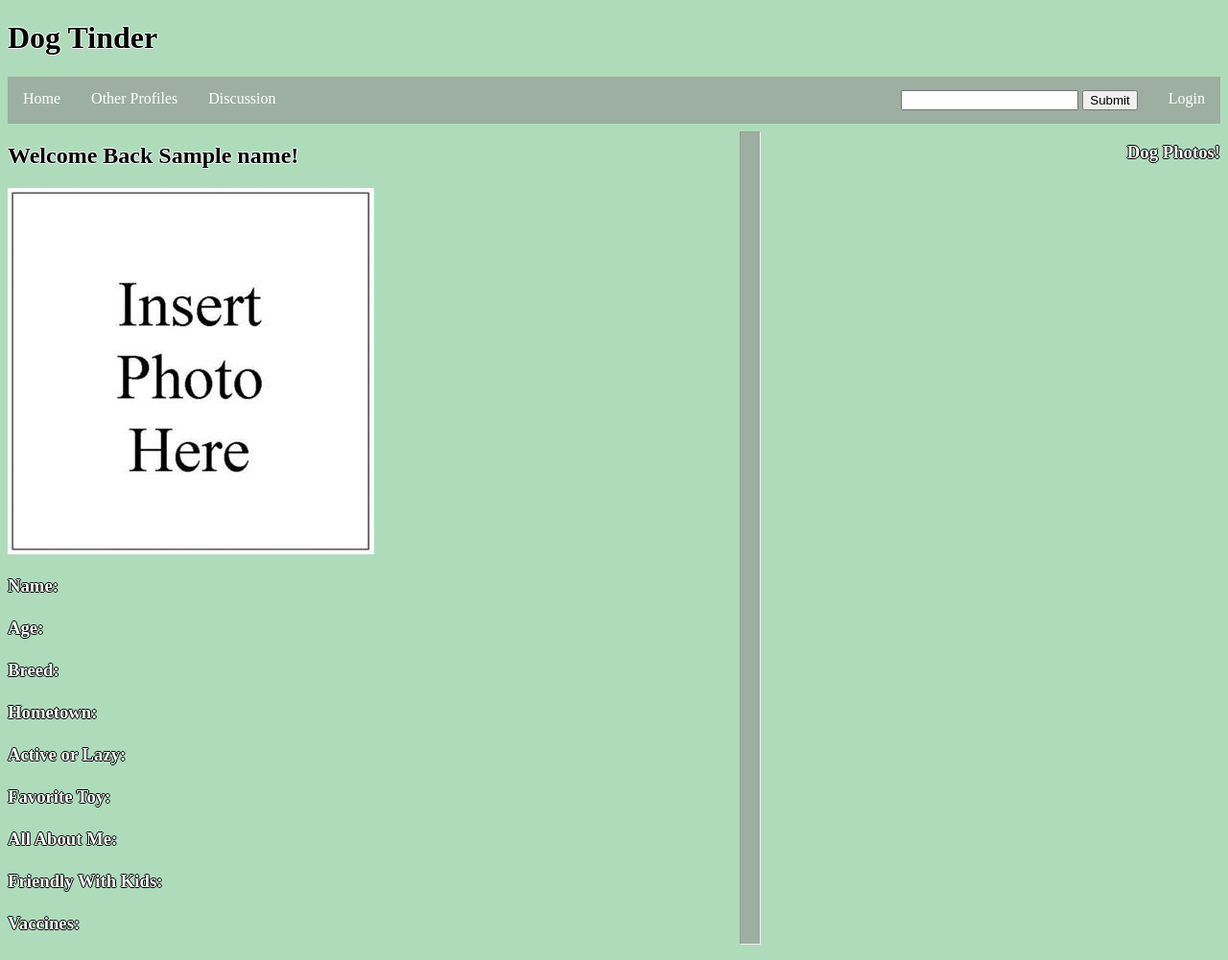
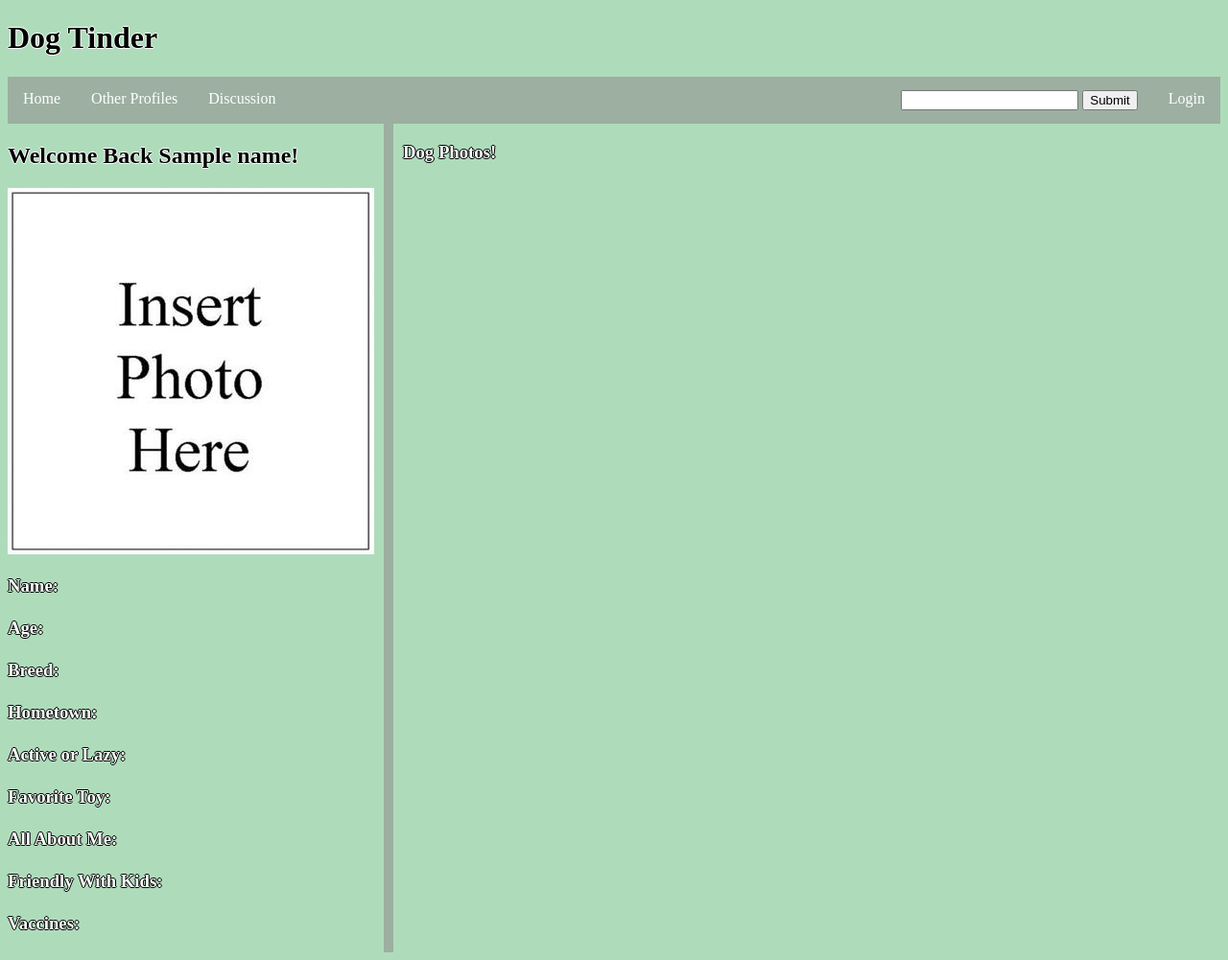
Before and after one commit to jacobia21/bermudaTriangle, a Python web app: template dog-tinder/templates/user_profile.html in a window 1280 px wide. Shown: the whole page at 96% size. Run offline with Jinja, Linux system fonts and the light colour scheme; the template is opened without the code that fills it: most values are stand-ins (such as "Sample title", 1, 10 or a date in 2020).

Commit message:
Fix profile flex layout

```diff
--- a/dog-tinder/resources/style.css
+++ b/dog-tinder/resources/style.css
@@ -38,6 +38,14 @@
 .headerRight {
   float: right;
 }
+.rightBorder {
+  padding-right: 10px;
+  border-right: 10px solid;
+  border-color: rgba(144,144,144,0.58);
+}
+.leftEdge {
+  padding-left: 10px;
+}
 h1{
   color: black;
   text-shadow: -1px 0 #FFFFFF,0 1px #FFFFFF,1px 0 #FFFFFF,0 -1px #FFFFFF;
--- a/dog-tinder/templates/user_profile.html
+++ b/dog-tinder/templates/user_profile.html
@@ -29,11 +29,10 @@
 
 
     <div class="container">
-      <div class="vertical">
+      <div class="vertical rightBorder">
         <!--left side-->
         <h2> Welcome Back {{name}}!</h2>
         <img src ="resources/Insert-Photo-Here.jpg">
-
         <h3>
           Name:</br></br>
           Age:</br></br>
@@ -44,13 +43,9 @@
           All About Me: </br></br>
           Friendly With Kids:</br></br>
           Vaccines:
-
         </h3>
-
       </div>
-
-      <hr>
-      <div class="vertical">
+      <div class="vertical leftEdge">
         <!--right side-->
         <h3> Dog Photos!</h3>
       </div>
```
Lines whose indentation alone changed are shown as unchanged.
